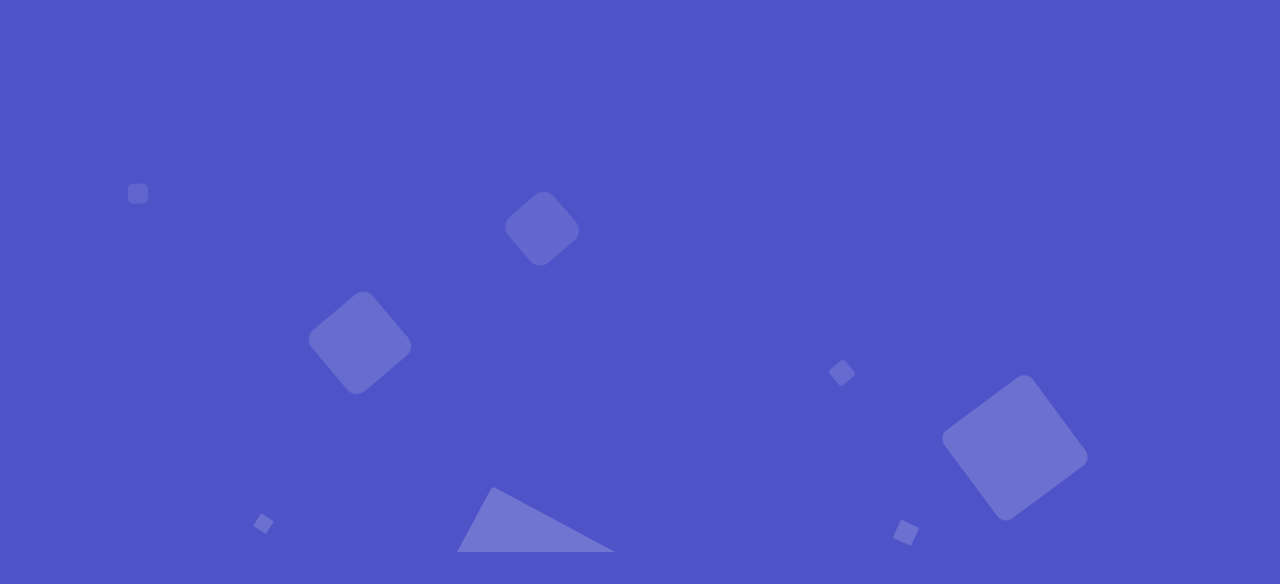
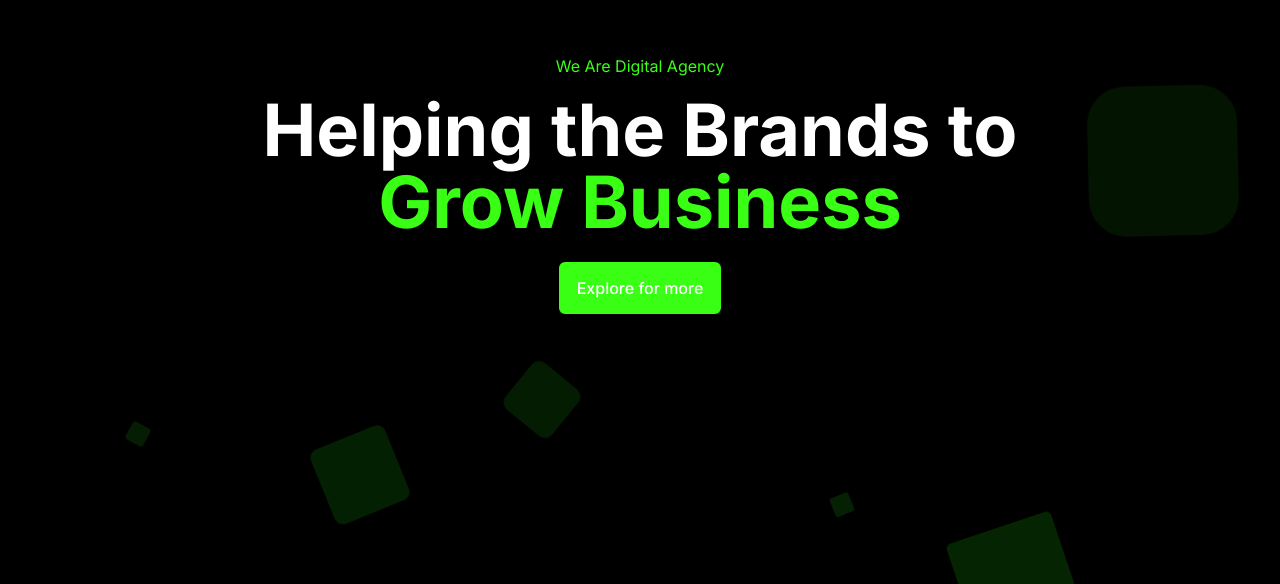
Before and after one commit to mbilal-09/digital-agency, a Next.js app: page / in a window 1280 px wide. Shown: the part 216-800 px from the top of the page. Built offline with nearby package versions, Linux system fonts and the light colour scheme.

Commit message:
hero section completed

```diff
--- a/src/app/globals.css
+++ b/src/app/globals.css
@@ -13,8 +13,11 @@
     --popover: 0 0% 100%;
     --popover-foreground: 0 0% 3.9%;
 
-    --primary: 0 0% 9%;
-    --primary-foreground: 0 0% 98%;
+    --primary: 111 100% 54%;
+    --primary-foreground: 360 100% 100%;
+
+	--neon-green: #39FF14;
+	--black: black;
 
     --secondary: 0 0% 96.1%;
     --secondary-foreground: 0 0% 9%;
@@ -33,6 +36,8 @@
     --ring: 0 0% 3.9%;
 
     --radius: 0.5rem;
+
+
   }
 
   .dark {
@@ -66,84 +71,13 @@
   }
 }
 
-@layer base {
-  * {
-    @apply border-border;
-  }
-  body {
-    @apply bg-background text-foreground;
-  }
-}
-
-@-webkit-keyframes animatetop {
-	from {
-		top: -300px;
-		opacity: 0;
-	}
-	to {
-		top: 0;
-		opacity: 1;
-	}
-}
-@keyframes animatetop {
-	from {
-		top: -300px;
-		opacity: 0;
-	}
-	to {
-		top: 0;
-		opacity: 1;
-	}
-}
-@-webkit-keyframes zoomIn {
-	0% {
-		opacity: 0;
-		-webkit-transform: scale3d(0.3, 0.3, 0.3);
-		transform: scale3d(0.3, 0.3, 0.3);
-	}
-	50% {
-		opacity: 1;
-	}
-}
-@keyframes zoomIn {
-	0% {
-		opacity: 0;
-		-webkit-transform: scale3d(0.3, 0.3, 0.3);
-		transform: scale3d(0.3, 0.3, 0.3);
-	}
-	50% {
-		opacity: 1;
-	}
-}
-/*End Animations*/
-/*
--- Start BackGround Animation
-*/
-.area {
-	background: #4e54c8;
-	background: -webkit-linear-gradient(to left, #8f94fb, #4e54c8);
-	width: 100%;
-	height: 100vh;
-	position: absolute;
-	z-index: -1;
-}
-
-.circles {
-	position: absolute;
-	top: 0;
-	left: 0;
-	width: 100%;
-	height: 96%;
-	overflow: hidden;
-}
-
 .circles li {
 	position: absolute;
 	display: block;
 	list-style: none;
 	width: 20px;
 	height: 20px;
-	background: rgba(255, 255, 255, 0.2);
+	background: rgba(29, 200, 10, 0.2);
 	animation: animate 25s linear infinite;
 	bottom: -150px;
 }
--- a/src/app/layout.js
+++ b/src/app/layout.js
@@ -15,7 +15,7 @@ export const metadata = {
 export default function RootLayout({ children }) {
   return (
     <html lang="en">
-      <body className={cn("min-h-screen bg-background font-sans antialiased", fontSans.variable)}>
+      <body className={`${cn("min-h-screen font-sans antialiased", fontSans.variable)} bg-[--black]`}>
         {children}
         </body>
     </html>
--- a/src/app/page.js
+++ b/src/app/page.js
@@ -1,4 +1,5 @@
 import Hero from "@/components/sections/Hero";
+import { Button } from "@/components/ui/button";
 import Image from "next/image";
 
 export default function Home() {
--- a/src/components/sections/Hero.jsx
+++ b/src/components/sections/Hero.jsx
@@ -1,10 +1,11 @@
 import React from 'react'
+import { Button } from '../ui/button';
 
 const Hero = () => {
   return (
     <>
-      <div class="area">
-        <ul class="circles">
+      <div class="bg-[--black] w-full h-screen -z-10 flex flex-col items-center justify-center gap-4 text-white">
+        <ul class="circles absolute top-0 left-0 w-full h-full overflow-hidden">
           <li></li>
           <li></li>
           <li></li>
@@ -16,6 +17,9 @@ const Hero = () => {
           <li></li>
           <li></li>
         </ul>
+        <span className='text-[--neon-green] z-10'>We Are Digital Agency</span>
+        <span className='text-5xl sm:text-6xl md:text-7xl font-bold z-10 text-center'>Helping the Brands to <br/><span className='text-[--neon-green] z-10'> Grow Business </span></span>
+        <Button className="z-10 mt-2">Explore for more</Button>
       </div>
     </>
   );
--- a/src/components/ui/button.jsx
+++ b/src/components/ui/button.jsx
@@ -5,7 +5,7 @@ import { cva } from "class-variance-authority";
 import { cn } from "@/lib/utils"
 
 const buttonVariants = cva(
-  "inline-flex items-center justify-center whitespace-nowrap rounded-md text-sm font-medium ring-offset-background transition-colors focus-visible:outline-none focus-visible:ring-2 focus-visible:ring-ring focus-visible:ring-offset-2 disabled:pointer-events-none disabled:opacity-50",
+  "inline-flex items-center justify-center whitespace-nowrap rounded-md text-md font-medium ring-offset-background transition-colors focus-visible:outline-none focus-visible:ring-2 focus-visible:ring-ring focus-visible:ring-offset-2 disabled:pointer-events-none disabled:opacity-50",
   {
     variants: {
       variant: {
@@ -20,7 +20,7 @@ const buttonVariants = cva(
         link: "text-primary underline-offset-4 hover:underline",
       },
       size: {
-        default: "h-10 px-4 py-2",
+        default: "h-10 px-4 py-6",
         sm: "h-9 rounded-md px-3",
         lg: "h-11 rounded-md px-8",
         icon: "h-10 w-10",
@@ -37,7 +37,7 @@ const Button = React.forwardRef(({ className, variant, size, asChild = false, ..
   const Comp = asChild ? Slot : "button"
   return (
     (<Comp
-      className={cn(buttonVariants({ variant, size, className }))}
+      className={`${cn(buttonVariants({ variant, size, className }))} hover:bg-transparent hover:text-[--neon-green] border-2 border-[--neon-green] transition-all delay-0 duration-500`}
       ref={ref}
       {...props} />)
   );
```
